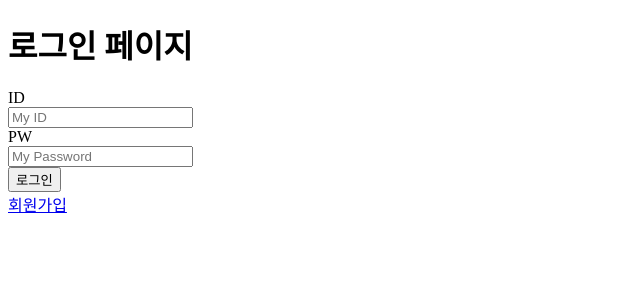
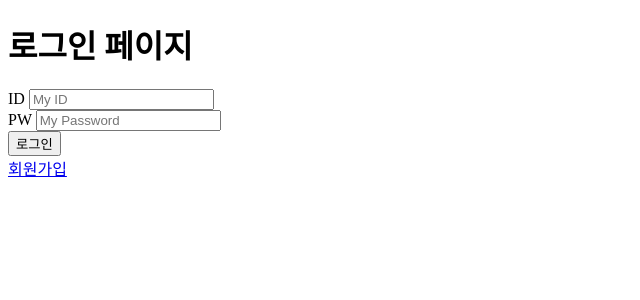
Before and after one commit to healthcarefrontend/hanghae99-project1, a Flask app: page /login in a window 1280 px wide. Shown: the top 300 px of the page, without its empty margins (0-640 px from the left). Run offline with Flask 2, Linux system fonts and the light colour scheme; some libraries are stand-ins or nearby versions.

Commit message:
regg-commit

```diff
--- a/hospital_reservation(test)/templates/login.html
+++ b/hospital_reservation(test)/templates/login.html
@@ -51,41 +51,23 @@
     </script>
 
 </head>
+
 <body>
-   <body>
-        <div class="section has-text-centered">
+
 <h1 class="title">로그인 페이지</h1>
-            <div class="container" style="width:60%">
-                <div class="field is-horizontal">
-                    <div class="field-label is-normal">
+
 <label class="label" for="userid">ID</label>
-                    </div>
-                    <div class="field-body">
-                        <div class="field">
-                            <div class="control">
 <input type="text" class="input" id="user_id" aria-describedby="emailHelp"
        placeholder="My ID">
-                            </div>
-                        </div>
-                    </div>
-                </div>
-                <div class="field is-horizontal">
-                    <div class="field-label is-normal">
+<div>
     <label class="label" for="userpw">PW</label>
-                    </div>
-                    <div class="field-body">
-                        <div class="field">
-                            <div class="control">
     <input type="password" class="input" id="user_pw" placeholder="My Password">
 </div>
-                        </div>
-                    </div>
-                </div>
+<div>
     <button class="button is-primary" onclick="sign_in()">로그인</button>
 </div>
+<div>
+    <a href="http://localhost:5000/reg">회원가입</a>
 </div>
-        <a href="http://localhost:5000/reg">회원가입</a>
 </body>
 </html>
-</body>
-</html>
```
Also changed, not shown: hospital_reservation(test)/templates/ff.html (added, +10 -0 lines), hospital_reservation(test)/templates/register.html (+2 -5 lines). Lines whose indentation alone changed are shown as unchanged.
